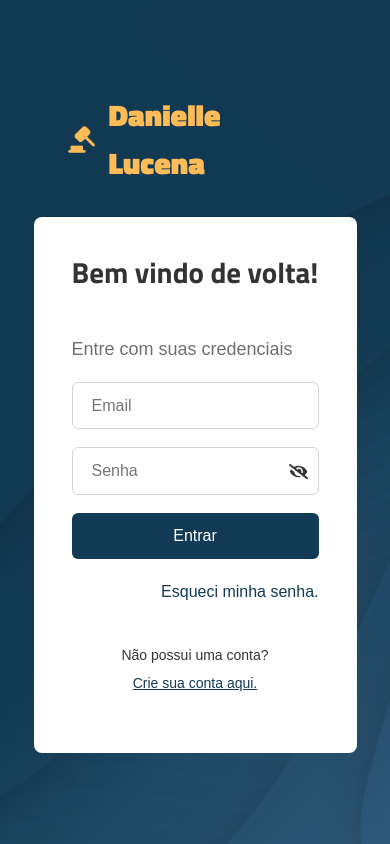
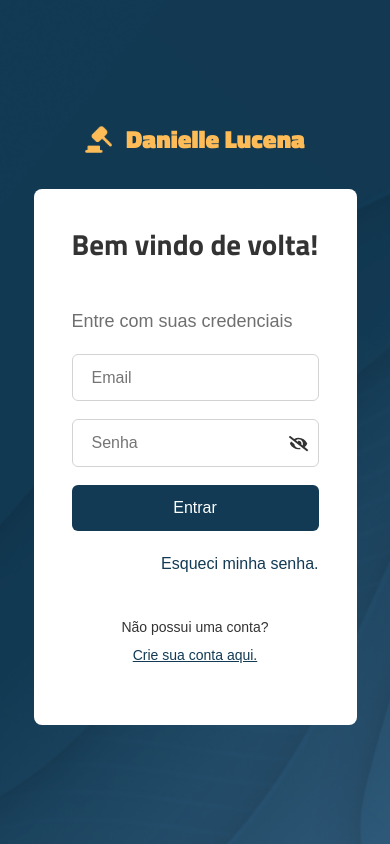
Before and after one commit to LucasWanderleyGomes/ProJuridico-front, a React (Vite) app in the folder projuridico_frontend/: page /login in a window 390 px wide. Built offline with nearby package versions, Linux system fonts and the light colour scheme; the HTML template or start-up script is replaced by a standard one; a web font is replaced by a local one.

Commit message:
[RESPONSIVIDADE]

```diff
--- a/projuridico_frontend/src/styles/Pages/Login.css
+++ b/projuridico_frontend/src/styles/Pages/Login.css
@@ -405,3 +405,9 @@ p{
     margin-top: 40px;
 }
 }
+
+@media  (max-width: 400px) {
+        #h1-titulo {
+        font-size: 25px;
+    }
+}
```
